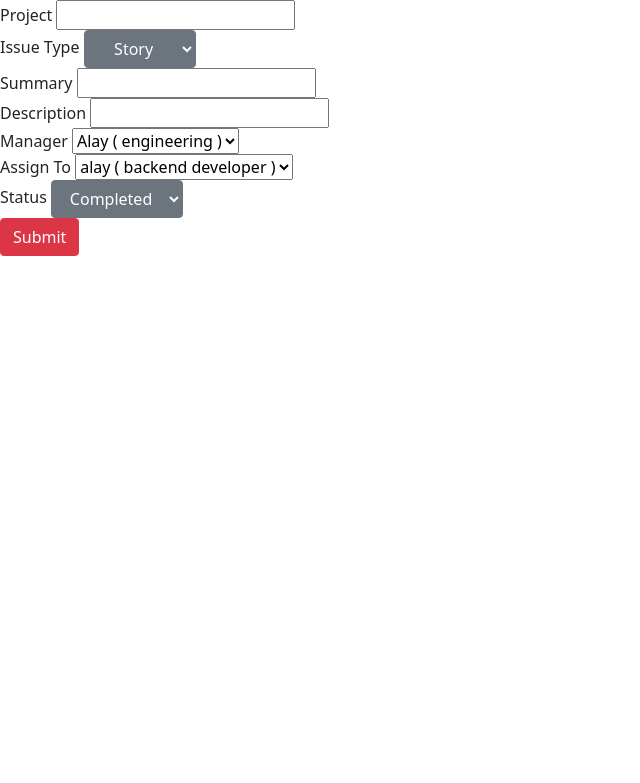
After one commit to pk-pranavv/ProjectManagementPortal, a Flask app: page /add in a window 1280 px wide. The commit adds this page. Shown: the top 783 px of the page, without its empty margins (0-640 px from the left). Run offline with Flask 2, Linux system fonts and the light colour scheme; data comes from the database, SQL or seed files in the repository; both versions use the stored data as it was after the commit.

Commit message:
added new dbs

```diff
--- a/routes.py
+++ b/routes.py
@@ -1,8 +1,6 @@
-from cProfile import label
-from crypt import methods
 from flask import Flask, render_template, request, redirect
 import os
-import login_fun, issues
+import login_fun, issues, teams
 
 app=Flask(__name__)
 user=""
@@ -17,12 +15,22 @@ def dashboard():
     values=issues.getarray()
     return render_template('dashboard.html',user=user,values=values)
 
+@app.route("/add")
+def add():
+    arr=teams.getmembers()
+    man=teams.getmanagers()
+    return render_template('add.html',arr=arr,man=man)
+
 @app.route("/issueadded",methods=['POST'])
 def addissue():
-    desc=request.form['desc']
+    project=request.form['project']
+    issue=request.form['issue']
+    summary=request.form['summary']
+    desc=request.form['description']
+    manager=request.form['manager']
     ass=request.form['assigned']
     status=request.form['status']
-    issues.addissue(desc,ass,status)
+    issues.addissue(project,issue,summary,desc,manager,ass,status)
     return redirect('/dashboard')
 
 @app.route("/tasks")
@@ -31,7 +39,8 @@ def tasks():
 
 @app.route("/team")
 def team():
-    return render_template('team.html')
+    tm=teams.getmembers()
+    return render_template('team.html',team=tm)
 
 @app.route("/login")
 def login():
--- /dev/null
+++ b/teams.py
@@ -0,0 +1,28 @@
+from flask import Flask
+import sqlite3
+conn=sqlite3.connect('lite.db')
+cur=conn.cursor()
+cur.execute("CREATE TABLE IF NOT EXISTS team(name TEXT,profile TEXT,summary TEXT)")
+conn.commit()
+conn.close()
+def addmember(name,profile,summary):
+    conn=sqlite3.connect('lite.db')
+    cur=conn.cursor()
+    cur.execute('INSERT INTO team VALUES (?,?,?)', (name,profile,summary))
+    conn.commit()
+    conn.close()
+    return True
+def getmembers():
+    conn=sqlite3.connect('lite.db')
+    cur=conn.cursor()
+    cur.execute('SELECT * from team')
+    data=cur.fetchall()
+    conn.close()
+    return data
+def getmanagers():
+    conn=sqlite3.connect('lite.db')
+    cur=conn.cursor()
+    cur.execute('SELECT * from team where profile="manager"')
+    data=cur.fetchall()
+    conn.close()
+    return data
--- /dev/null
+++ b/templates/add.html
@@ -0,0 +1,60 @@
+<html>
+<head>
+    <link href="https://cdn.jsdelivr.net/npm/bootstrap@5.1.3/dist/css/bootstrap.min.css" rel="stylesheet" integrity="sha384-1BmE4kWBq78iYhFldvKuhfTAU6auU8tT94WrHftjDbrCEXSU1oBoqyl2QvZ6jIW3" crossorigin="anonymous">
+</head>
+<body>
+    <div class="form-inline" id="formdiv">
+        <form action="/issueadded" method="post" class="col-md-offset-3 col-md-6">
+            <div class="form-group">
+                <label>Project</label>
+                <input type="text" name="project" />
+            </div>
+            <div class="form-group">
+                <label>Issue Type</label>
+                <select name="issue" class="btn btn-secondary dropdown-toggle">
+                    <option value="story">Story</option>
+                    <option value="task">Task</option>
+                    <option value="subtask">Sub-Task</option>
+                    <option value="bug">Bug</option>
+                    <option value="epic">Epic</option>
+                </select>
+            </div>
+            <div class="form-group">
+                <label>Summary</label>
+                <input type="text" name="summary" />
+            </div>
+            <div class="form-group">
+                <label>Description</label>
+                <input type="text" name="description" />
+            </div>
+            <div class="form-group">
+                <label>Manager</label>
+                <select name="manager">
+                    {%for member in man%}
+                        <option value={{member[0]}}>{{member[0]}} ( {{member[2]}} )</option>
+                    {%endfor%}
+                </select>
+            </div>
+            <div class="form-group">
+                <label>Assign To</label>
+                <select name="assigned">
+                    {%for member in arr%}
+                        <option value={{member[0]}}>{{member[0]}} ( {{member[1]}} )</option>
+                    {%endfor%}
+                </select>
+            </div>
+            <div class="form-group">
+                <label>Status</label>
+                <select name="status" class="btn btn-secondary dropdown-toggle">
+                <option value="completed">Completed</option>
+                <option value="inprogress">In Progress</option>
+                <option value="todo">To do</option>
+                </select>
+            </div>
+            <div class="form-group">
+                <input type="submit" class="btn btn-danger"/>
+            </div>
+        </form>
+    </div>
+</body>
+</html>
--- a/templates/dashboard.html
+++ b/templates/dashboard.html
@@ -39,7 +39,7 @@
         </div>
         <div class="dashpic">
             <img src="../static/images/user.jpg" alt="1">
-            <a href="team">TBD</a>
+            <a href="/add">Add Task</a>
         </div>
         <div class="dashpic">
             <img src="../static/images/user.jpg" alt="1">
```
Also changed, not shown: issues.py (+8 -6 lines), templates/team.html (+6 -1 lines), lite.db.
